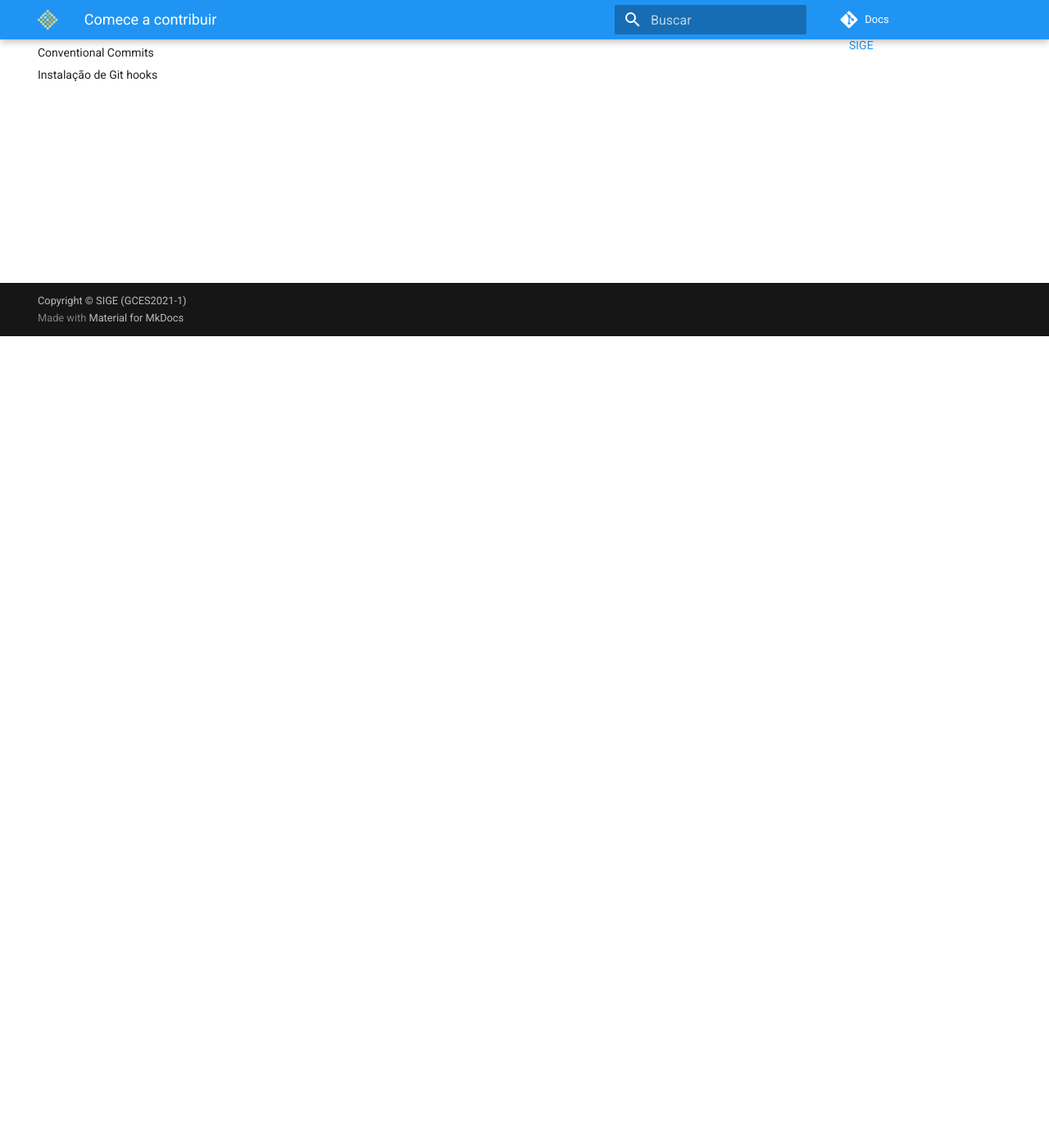
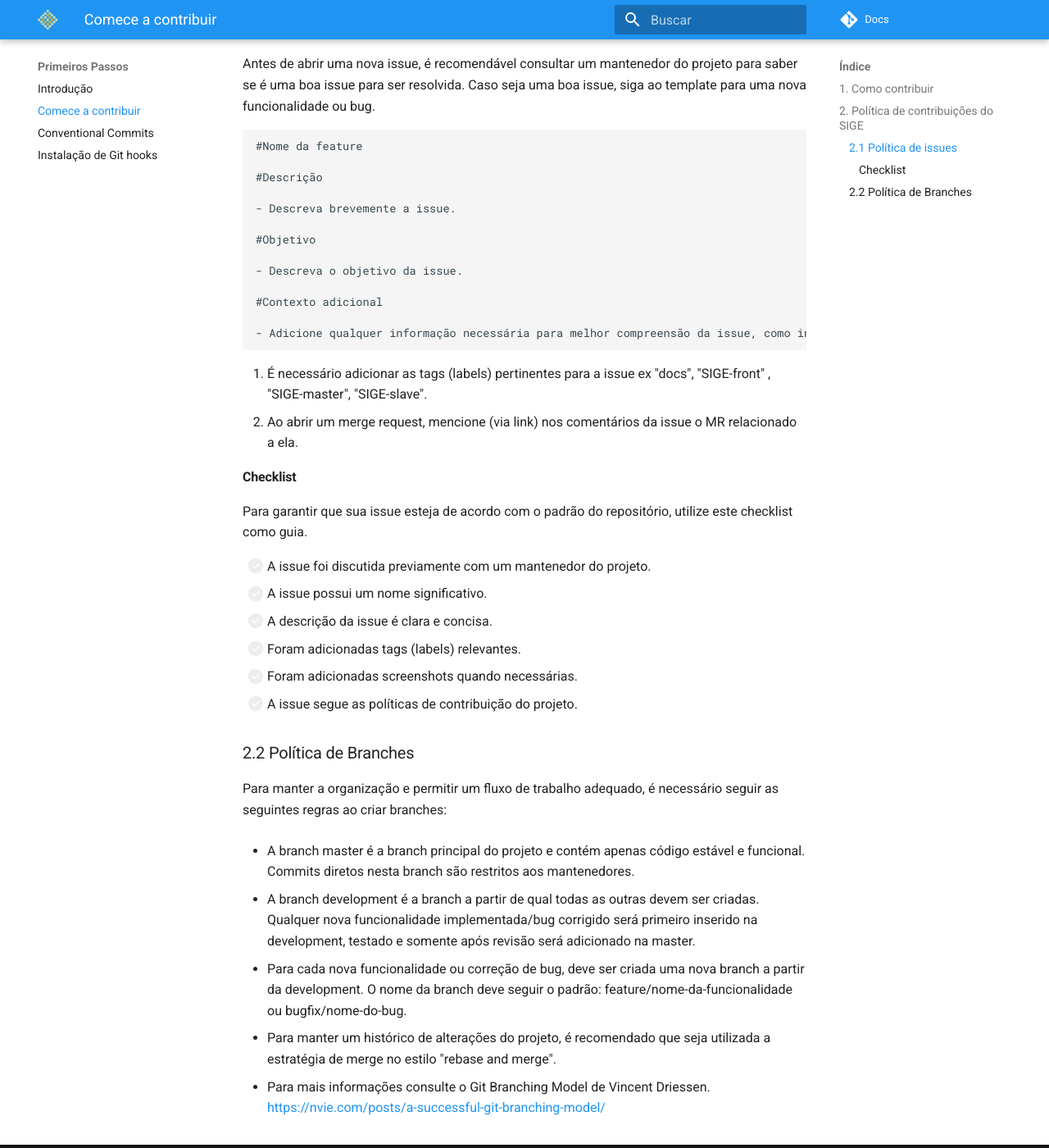
Before and after one commit to lappis-unb/docs, an MkDocs documentation site: the page built from docs/primeiros-passos/comece-contribuir.md, in a window 1280 px wide and 1400 px high, scrolled down 990 px. Shown: the whole window at 82% size. Built offline with MkDocs 1.6.1 and Material for MkDocs 9.7.7, drawn with Linux system fonts in a browser that asks for light colours; comment, search, counter and statistics services are not loaded; some of the changed text lies outside the part shown.

Commit message:
docs: Adiciona política de branches e issues

````diff
--- a/docs/primeiros-passos/comece-contribuir.md
+++ b/docs/primeiros-passos/comece-contribuir.md
@@ -4,7 +4,7 @@ Assim como em todos os projetos Open Source, para fazer uma contribuição é ne
 
 Com o SIGE não é diferente. Para fazer uma contribuição ao projeto é necessário seguir algumas regras impostas pelo(s) mantenedor(es) do repositório.
 
-### 1.1 Política de contribuições do SIGE
+## 2. Política de contribuições do SIGE
 
 Para se contribuir com o SIGE é necessário seguir as seguintes regras:
 
@@ -19,3 +19,52 @@ Para se contribuir com o SIGE é necessário seguir as seguintes regras:
 6. Quando abrir o pull request, mencione (via link) nos comentários do PR a issue que está relacionada a ele.
 
 Após isto basta esperar que a issue seja revisada e aprovada por um mantenedor e pronto, você contribuiu para o projeto.
+
+### 2.1 Política de issues
+
+Antes de abrir uma nova issue, é recomendável consultar um mantenedor do projeto para saber se é uma boa issue para ser resolvida. Caso seja uma boa issue, siga ao template para uma nova funcionalidade ou bug.
+
+```
+#Nome da feature
+
+#Descrição
+
+- Descreva brevemente a issue.
+
+#Objetivo
+
+- Descreva o objetivo da issue.
+
+#Contexto adicional
+
+- Adicione qualquer informação necessária para melhor compreensão da issue, como instruções de reprodução do bug ou informações sobre a nova funcionalidade a ser implementada.
+```
+
+1. É necessário adicionar as tags (labels) pertinentes para a issue ex "docs", "SIGE-front" , "SIGE-master", "SIGE-slave".
+2. Ao abrir um merge request, mencione (via link) nos comentários da issue o MR relacionado a ela.
+
+#### Checklist
+
+Para garantir que sua issue esteja de acordo com o padrão do repositório, utilize este checklist como guia.
+
+- [ ] A issue foi discutida previamente com um mantenedor do projeto.
+- [ ] A issue possui um nome significativo.
+- [ ] A descrição da issue é clara e concisa.
+- [ ] Foram adicionadas tags (labels) relevantes.
+- [ ] Foram adicionadas screenshots quando necessárias.
+- [ ] A issue segue as políticas de contribuição do projeto.
+
+
+### 2.2 Política de Branches
+
+Para manter a organização e permitir um fluxo de trabalho adequado, é necessário seguir as seguintes regras ao criar branches:
+
+- A branch master é a branch principal do projeto e contém apenas código estável e funcional. Commits diretos nesta branch são restritos aos mantenedores.
+
+- A branch development é a branch a partir de qual todas as outras devem ser criadas. Qualquer nova funcionalidade implementada/bug corrigido será primeiro inserido na development, testado e somente após revisão será adicionado na master.
+
+- Para cada nova funcionalidade ou correção de bug, deve ser criada uma nova branch a partir da development. O nome da branch deve seguir o padrão: feature/nome-da-funcionalidade ou bugfix/nome-do-bug.
+
+- Para manter um histórico de alterações do projeto, é recomendado que seja utilizada a estratégia de merge no estilo "rebase and merge".
+
+- Para mais informações consulte o Git Branching Model de Vincent Driessen. https://nvie.com/posts/a-successful-git-branching-model/
````
